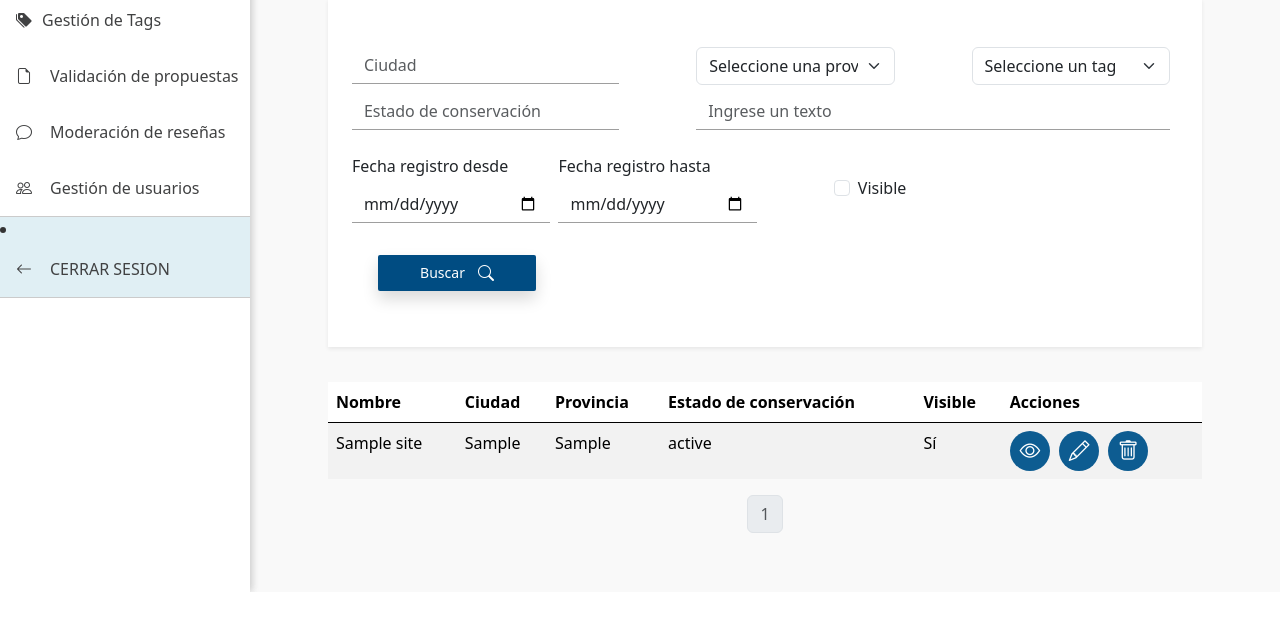
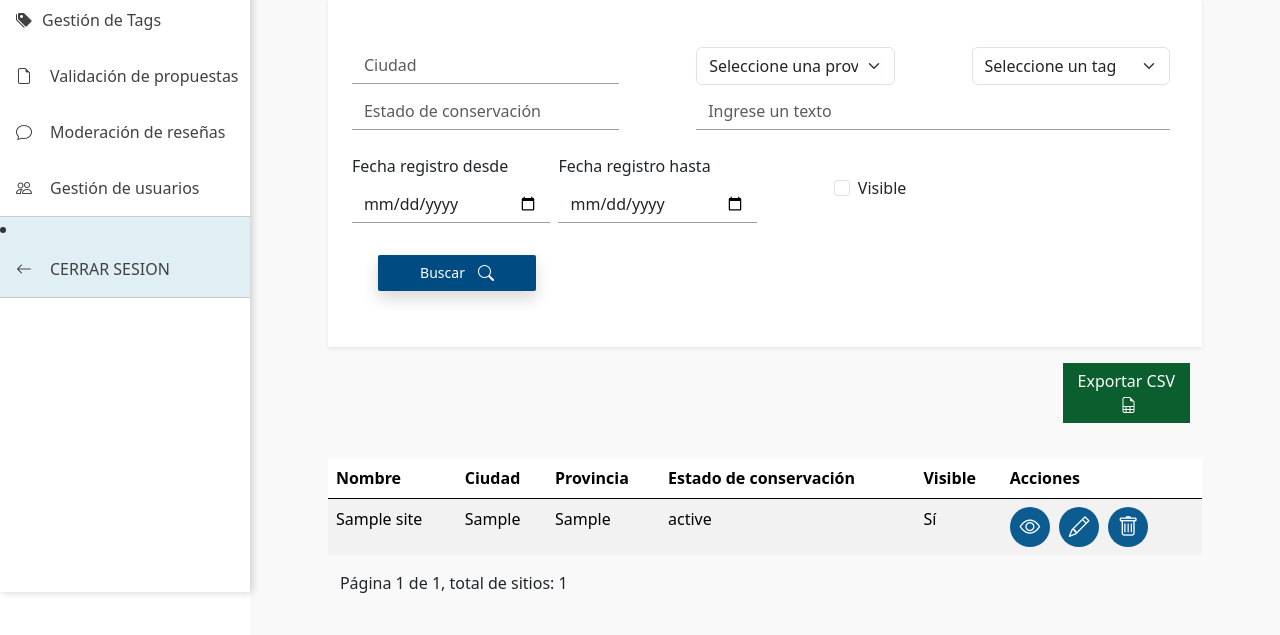
Before and after one commit to lucas-dilorenzo/Proyecto-de-software, a Flask app: page /sites/ in a window 1280 px wide. Shown: the part 208-843 px from the top of the page. Before the commit the page ends 800 px from the top, so only its background shows below. Run offline with Flask 3, Linux system fonts and the light colour scheme; the visitor is signed in with stand-in values (Sample User, id 1); tables that the repository leaves empty hold one stand-in row (values such as "Sample post"); some libraries are stand-ins or nearby versions.

```diff
--- a/admin/src/web/controllers/sites.py
+++ b/admin/src/web/controllers/sites.py
@@ -171,10 +171,14 @@ def create_site():
                 for field, errors in form.errors.items():
                     for error in errors:
                         flash(f"Error en el campo {field}: {error}", "danger")
-            return render_template("historicalSites/create_site.html", tags=tags)
+            # preservar estado del checkbox de visibilidad
+            visibility_ = True if request.form.get("visibility") is not None else False
+            return render_template(
+                "historicalSites/create_site.html", tags=tags, visibility=visibility_
+            )
 
     # GET
-    return render_template("historicalSites/create_site.html", tags=tags)
+    return render_template("historicalSites/create_site.html", tags=tags, visibility=True)
 
 
 @historical_sites_bp.route("/<int:site_id>/edit", methods=["GET", "POST"])
--- a/admin/src/web/seeds.py
+++ b/admin/src/web/seeds.py
@@ -89,7 +89,7 @@ def run():
             "conservation_status": "Protegida, pero amenazada por el turismo masivo.",
             "year_declared": 1450,
             "category": "Sitio arqueologico",
-            "registration_date": date(1983, 12, 10),
+            "registration_date": date(1983, 12, 1),
             "visibility": True,
             "tags": ["Patrimonio Mundial", "Arqueológico"],
         },
--- a/admin/src/web/templates/historicalSites/create_site.html
+++ b/admin/src/web/templates/historicalSites/create_site.html
@@ -194,6 +194,7 @@ titulo_body %}
                 id="visibility"
                 name="visibility"
                 value="true"
+                defaultChecked
               />
               <label class="form-check-label" for="visibility">
                 <i class="bi bi-eye me-1"></i>Hacer sitio visible al público
--- a/admin/src/web/templates/historicalSites/list_sites.html
+++ b/admin/src/web/templates/historicalSites/list_sites.html
@@ -94,6 +94,12 @@
         </div>
     </div>
 
+  <div class="d-flex justify-content-end align-items-center" style="margin-top: 1rem;">
+    <a href="{{ url_for('sites.download_csv_sites') }}" class="btn rounded-0"
+    style="background-color: #0b5e2e; color: #fff; border: none; width: 15%; text-align: center; border-radius: 0;">
+      Exportar CSV <i class="bi bi-file-earmark-spreadsheet small"></i>
+    </a>
+  </div>
 
   <table class="table table-striped">
     <thead>
@@ -132,9 +138,16 @@
             </a>
           </td>
         </tr>
+      {% else %}
+        <tr>
+          <td colspan="6" class="text-center">No se encontraron sitios históricos.</td>
+        </tr>
       {% endfor %}
+
     </tbody>
   </table>
+  <!-- Paginación -->
+  {% if sites.pages > 1 %}
     <div class="card-footer d-flex justify-content-center">
       <ul class="pagination">
         {% for page_num in sites.iter_pages(left_edge=1, right_edge=1,
@@ -159,14 +172,11 @@
         <li class="page-item disabled"><a class="page-link" href="#">...</a></li>
         {% endif %} {% endfor %}
       </ul>
-
+    </div>
+  {% endif %}
   <div>
-  <!-- <a href="{{ url_for('sites.download_csv_sites') }}" class="btn btn-primary">
-    <button class="btn btn-primary">Exportar CSV</button>
-  </a> -->
-</div>
+    Página {{ sites.page }} de {{ sites.pages }}, total de sitios: {{ sites.total }}
   </div>
 
 
-
 {% endblock %}
```
Also changed, not shown: admin/src/web/templates/historicalSites/show_site.html (+11 -5 lines). Lines whose indentation alone changed are shown as unchanged.
